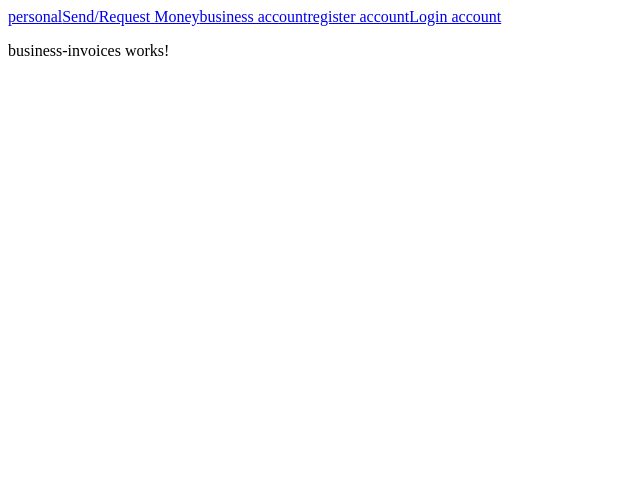
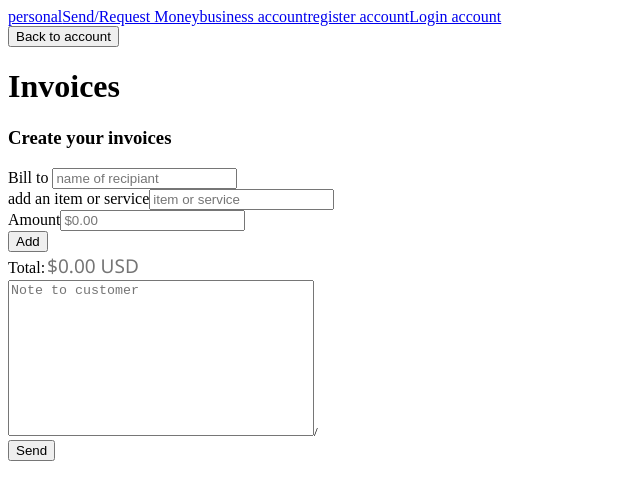
Before and after one commit to mdiazelt/RevPay-Banking-Project, an Angular app in the folder frontend/: page /business/send-invoices in a window 1280 px wide. Shown: the top 500 px of the page, without its empty margins (0-640 px from the left). Built offline with nearby package versions, Linux system fonts and the light colour scheme.

Commit message:
added a input fields to send invoices added a router to go back to account

```diff
--- a/frontend/src/app/components/business-invoices/business-invoices.component.html
+++ b/frontend/src/app/components/business-invoices/business-invoices.component.html
@@ -1 +1,50 @@
-<p>business-invoices works!</p>
+<div class = "routerLinks">
+    <nav>
+        <header class="router-header">
+        <button (click)="backButton()"> Back to account</button>
+        <router-outlet></router-outlet>
+    </header>
+    </nav>
+<div>
+<div class="header">
+    <header class="invoice-header">
+        <h1>Invoices</h1>
+    </header>
+</div>
+<div class="text-header">
+    <header class="text-to-send">
+        <h3>Create your invoices</h3>
+    </header>
+</div>
+<div class="input-forms">
+    <div class="input-boxes">
+        <form>
+            <div class="input-fields col s6">
+                <label for="bill-to">Bill to </label>
+                <input type="text" class="bil-to" placeholder="name of recipiant">
+            </div>
+            <div class="input-fields col s6">
+                <label for="service">add an item or service</label>
+                <input type="text" class="service" placeholder="item or service">
+            </div>
+            <div class="input-fields col s6">
+                <label for="price">Amount</label>
+                <input type="text" class="price" placeholder="$0.00">
+            </div>
+            <div class="input-fields-button col s6">
+                <button>Add</button>
+            </div>
+            <div class="input-fields-added col s6">
+                <label for="total">Total:</label>
+                <input type="text" id="readonly-total" readonly placeholder="$0.00 USD">
+            </div>
+            <div class="input-fields col s6">
+                <textarea id="note-to-customer" name="note-to-customer" placeholder="Note to customer" maxlength="250" (input)="updateCharacterCount($event)"></textarea>
+                <small class="text-muted">{{characterCount}}/{{maxLength}}</small>
+            </div>
+            <div class="input-fields-send-button col s6">
+                <button>Send</button>
+            </div>
+        </form>
+    </div>
+</div>
```
